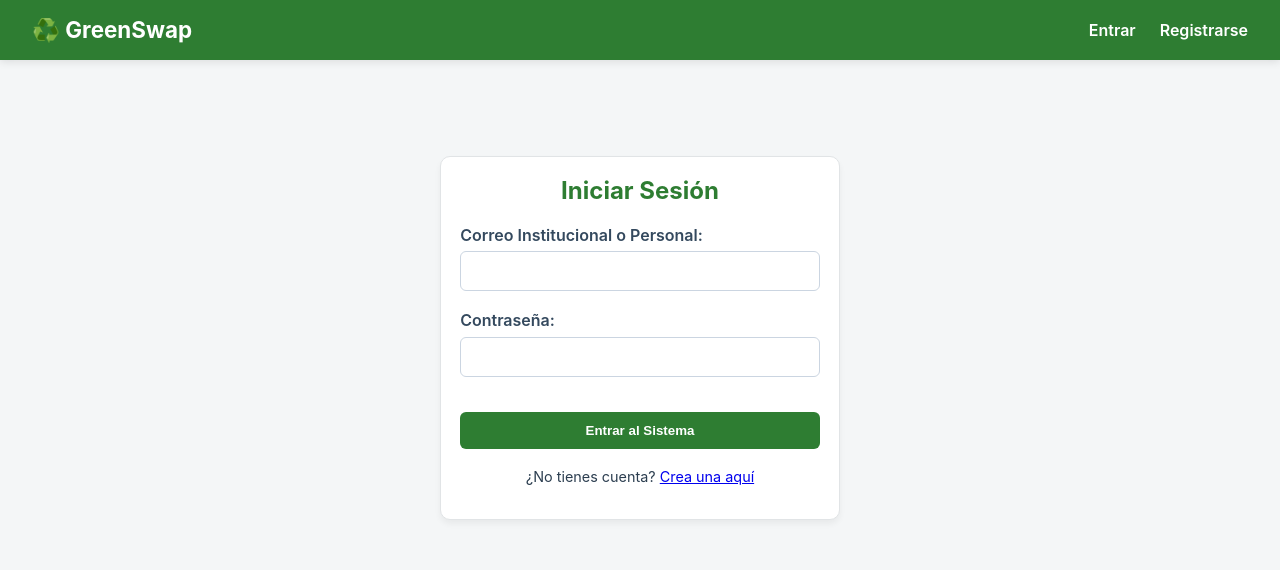
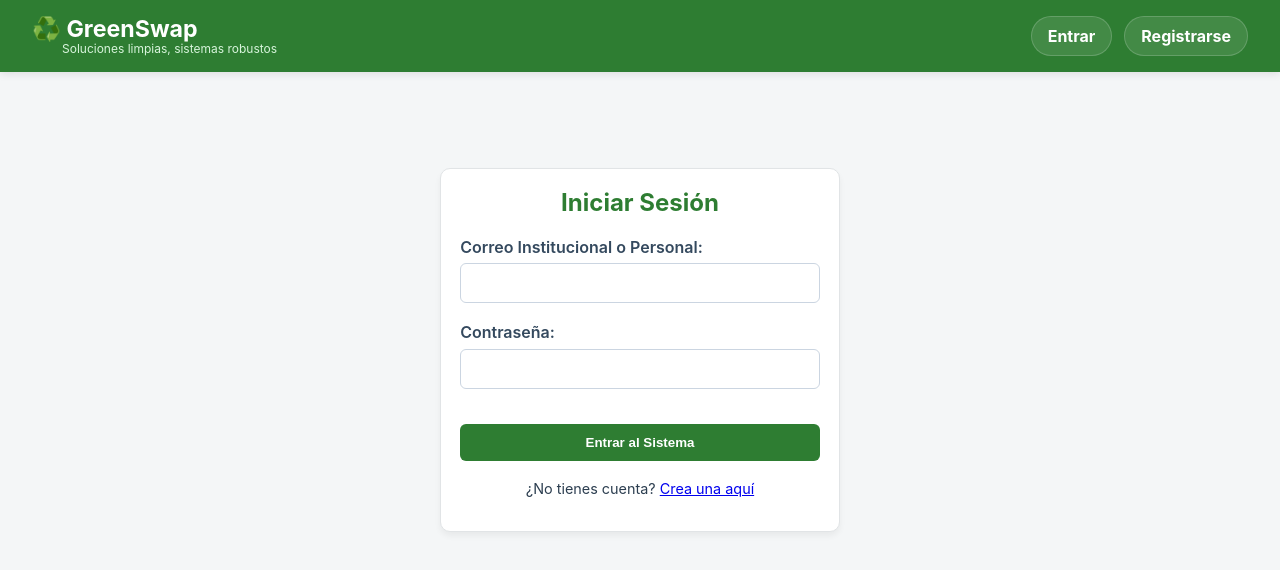
Before and after one commit to AlexanderMaldonadoHernandez/GreenSwap, a React (Vite) app in the folder frontend/: page / in a window 1280 px wide. Shown: the top 570 px of the page. Built offline with nearby package versions, Linux system fonts and the light colour scheme.

Commit message:
estilos del navbar

```diff
--- a/frontend/src/components/Navbar.jsx
+++ b/frontend/src/components/Navbar.jsx
@@ -9,69 +9,54 @@
     setPantalla('login');
   };
 
+  const irA = (e, pantalla) => {
+    e.preventDefault();
+    setPantalla(pantalla);
+  };
+
   return (
     <nav className="navbar">
       <div
-        style={{ display: 'flex', alignItems: 'center', cursor: 'pointer' }}
+        style={{
+          display: 'flex',
+          flexDirection: 'column',
+          lineHeight: '1.1',
+          cursor: 'pointer'
+        }}
         onClick={() => setPantalla(usuario ? 'catalogo' : 'login')}
       >
-        <strong style={{ fontSize: '1.4rem' }}>♻️ GreenSwap</strong>
+        <strong style={{ fontSize: '1.45rem' }}>♻️ GreenSwap</strong>
+        <span style={{ fontSize: '0.75rem', color: '#d8f5dc', marginLeft: '30px' }}>
+          Soluciones limpias, sistemas robustos
+        </span>
       </div>
 
-      <div>
+      <div className="nav-links">
         {usuario ? (
           <>
-            <span style={{ marginRight: '15px' }}>
-              Usuario: <b>{usuario.nombre || usuario.nombreCompleto || 'Sin nombre'}</b>
+            <span className="usuario-nav">
+              Hola, <b>{usuario.nombre || usuario.nombreCompleto || 'usuario'}</b>
             </span>
 
-            <a
-              href="#"
-              onClick={(e) => {
-                e.preventDefault();
-                setPantalla('catalogo');
-              }}
-            >
+            <a href="#" onClick={(e) => irA(e, 'catalogo')}>
               Catálogo Radar
             </a>
 
-            <a
-              href="#"
-              onClick={(e) => {
-                e.preventDefault();
-                setPantalla('panel');
-              }}
-            >
+            <a href="#" onClick={(e) => irA(e, 'panel')}>
               Mi Panel
             </a>
 
-            <a
-              href="#"
-              style={{ color: '#ff8a80' }}
-              onClick={cerrarSesion}
-            >
+            <a href="#" className="btn-salir" onClick={cerrarSesion}>
               Salir
             </a>
           </>
         ) : (
           <>
-            <a
-              href="#"
-              onClick={(e) => {
-                e.preventDefault();
-                setPantalla('login');
-              }}
-            >
+            <a href="#" onClick={(e) => irA(e, 'login')}>
               Entrar
             </a>
 
-            <a
-              href="#"
-              onClick={(e) => {
-                e.preventDefault();
-                setPantalla('registro');
-              }}
-            >
+            <a href="#" onClick={(e) => irA(e, 'registro')}>
               Registrarse
             </a>
           </>
--- a/frontend/src/index.css
+++ b/frontend/src/index.css
@@ -15,8 +15,6 @@
   box-shadow: 0 2px 8px rgba(0,0,0,0.1);
 }
 
-.navbar a { color: white; text-decoration: none; margin-left: 1.5rem; font-weight: 600; }
-
 .container { padding: 2rem; max-width: 1200px; margin: 0 auto; }
 
 .card-grid { display: grid; grid-template-columns: repeat(auto-fill, minmax(260px, 1fr)); gap: 1.5rem; margin-top: 1.5rem; }
@@ -33,3 +31,52 @@
 .form-group { margin-bottom: 1.2rem; }
 .form-group label { display: block; margin-bottom: 0.4rem; font-weight: 600; color: #34495e; }
 .form-group input, .form-group select, .form-group textarea { width: 100%; padding: 0.65rem; border: 1px solid #cbd5e1; border-radius: 6px; box-sizing: border-box; font-size: 0.95rem; }
+
+.navbar a {
+  color: white;
+  text-decoration: none;
+  font-weight: 600;
+}
+
+.nav-links {
+  display: flex;
+  align-items: center;
+  gap: 12px;
+  flex-wrap: wrap;
+}
+
+.nav-links a {
+  color: white;
+  text-decoration: none;
+  font-weight: 700;
+  padding: 9px 16px;
+  border-radius: 999px;
+  background: rgba(255, 255, 255, 0.10);
+  border: 1px solid rgba(255, 255, 255, 0.18);
+  transition: all 0.2s ease;
+}
+
+.nav-links a:hover {
+  background: rgba(255, 255, 255, 0.18);
+  transform: translateY(-1px);
+}
+
+.nav-links a:active {
+  transform: translateY(0);
+}
+
+.nav-links .btn-salir {
+  color: #ffffff;
+  border: 1px solid rgba(255, 255, 255, 0.18);
+}
+
+.nav-links .btn-salir:hover {
+  color: white;
+  background: #e53935;
+  border-color: #e53935;
+}
+
+.usuario-nav {
+  color: white;
+  font-weight: 600;
+}
```
